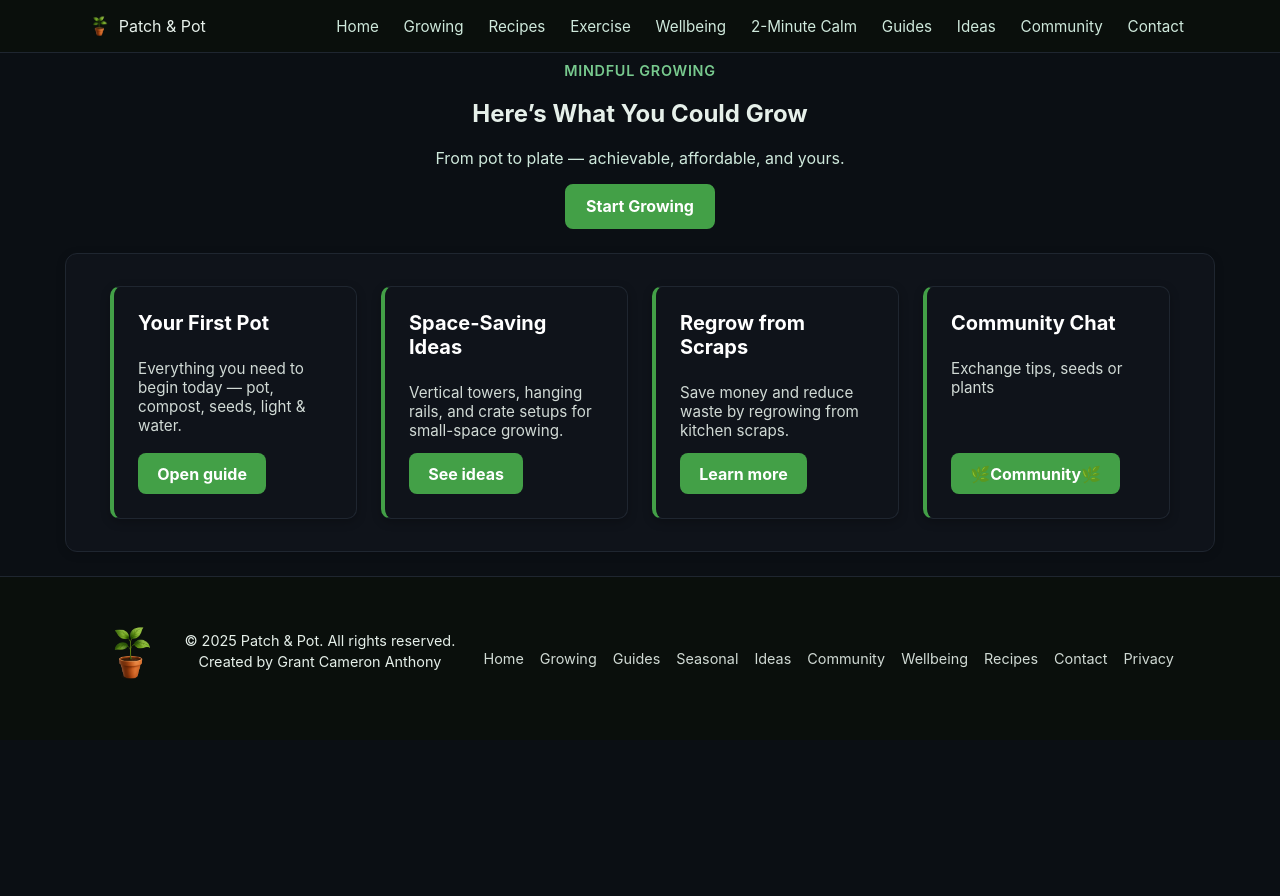
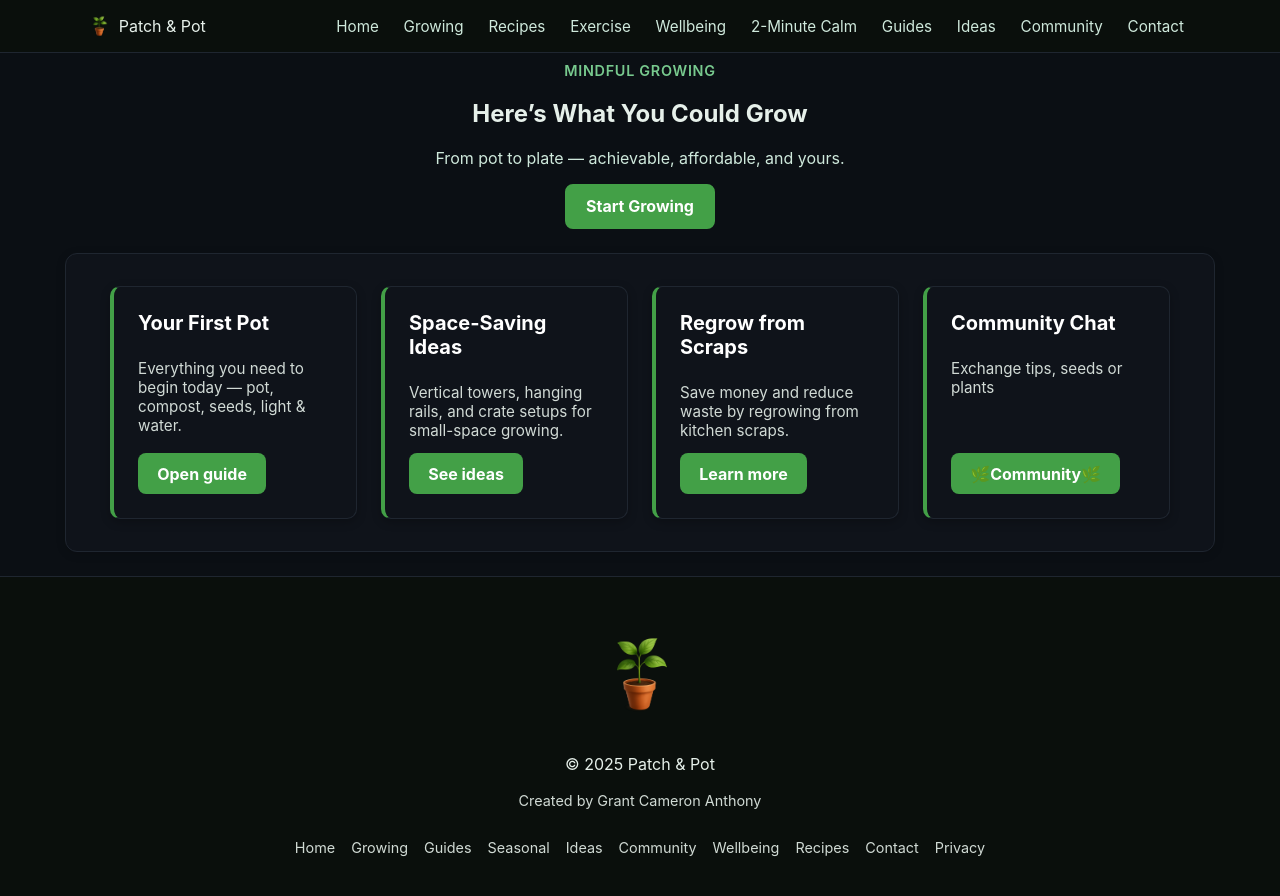
Before and after one commit to grantfitfuel/patchandpot, a Jekyll site: the page built from sites/index.html, in a window 1280 px wide and 900 px high, scrolled down 497 px. Shown: the top 896 px of the window. Built offline with Jekyll 4.4.1, drawn with Linux system fonts in a browser that asks for light colours; before the commit the page ends 1237 px from its top, so only the background shows below that.

Commit message:
Update footer.html

```diff
--- a/sites/_includes/footer.html
+++ b/sites/_includes/footer.html
@@ -1,12 +1,10 @@
 <footer class="site-footer" role="contentinfo">
   <div class="wrap footer-flex">
     {% assign brand_logo = site.logo | default: '/img/patchandpot-logo.png' %}
-    <img src="{{ brand_logo | relative_url }}" alt="Patch & Pot logo" class="footer-logo" width="50" height="50" loading="lazy">
+    <img src="{{ brand_logo | relative_url }}" alt="Patch & Pot logo" class="footer-logo" width="70" height="70" loading="lazy">
 
-    <p>
-      &copy; {{ site.time | date: '%Y' }} Patch &amp; Pot. All rights reserved.<br>
-      Created by Grant Cameron Anthony
-    </p>
+    <p class="footer-copy">&copy; {{ site.time | date: '%Y' }} Patch &amp; Pot</p>
+    <p class="footer-credit">Created by Grant Cameron Anthony</p>
 
     <nav class="footer-nav" aria-label="Footer navigation">
       <a href="/index.html">Home</a>
@@ -28,19 +26,35 @@
     background: #0a0f0c;
     border-top: 1px solid var(--stroke);
     text-align: center;
-    padding: 24px 0;
+    padding: 30px 0;
+    display: flex;
+    justify-content: center;
+  }
+
+  .footer-flex {
+    display: flex;
+    flex-direction: column;
+    align-items: center;
+    max-width: 800px;
+    width: 100%;
   }
 
   .footer-logo {
     display: block;
-    margin: 0 auto 12px;
+    margin-bottom: 16px;
   }
 
-  .site-footer p {
+  .footer-copy {
+    color: var(--ink);
+    font-size: 1rem;
+    margin: 0;
+  }
+
+  .footer-credit {
     color: var(--ink);
     font-size: 0.9rem;
-    margin: 0 0 14px;
-    line-height: 1.5;
+    margin: 6px 0 18px;
+    opacity: 0.9;
   }
 
   .footer-nav {
@@ -48,8 +62,7 @@
     justify-content: center;
     flex-wrap: wrap;
     gap: 16px;
-    max-width: 700px;
-    margin: 0 auto;
+    max-width: 720px;
   }
 
   .footer-nav a {
@@ -64,4 +77,13 @@
     opacity: 1;
     color: var(--accent);
   }
+
+  @media (max-width: 600px) {
+    .footer-nav {
+      gap: 12px;
+    }
+    .footer-nav a {
+      font-size: 0.85rem;
+    }
+  }
 </style>
```
